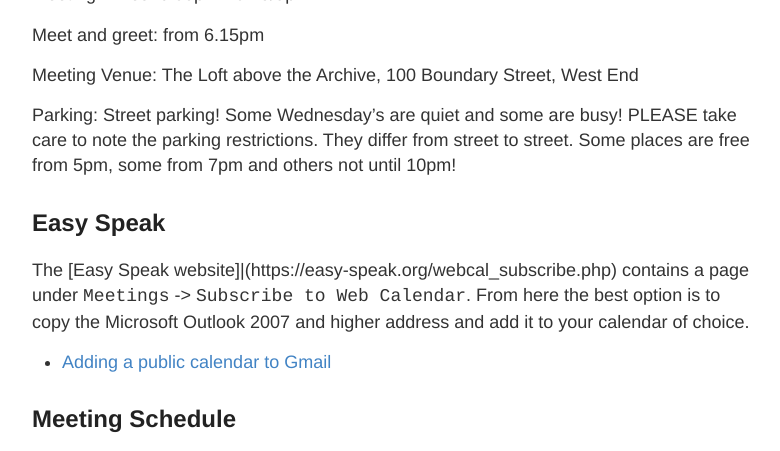
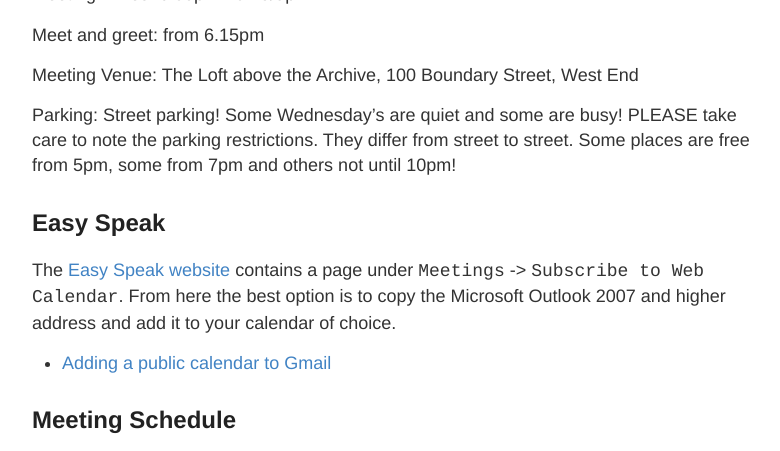
Before and after one commit to colbyprior/southbanktoastmasters, a Jekyll site: the page built from schedule.md, in a window 1280 px wide and 900 px high, scrolled down 333 px, cut to the strip 0-451 px from the top of the window. Shown: the whole strip, without its empty margins (248-1028 px from the left). Built offline with Jekyll 4.4.1, drawn with Linux system fonts in a browser that asks for light colours.

Commit message:
Update schedule.md

```diff
--- a/schedule.md
+++ b/schedule.md
@@ -17,7 +17,7 @@ Parking:  Street parking! Some Wednesday's are quiet and some are busy! PLEASE t
 
 
 ## Easy Speak
-The [Easy Speak website]|(https://easy-speak.org/webcal_subscribe.php) contains a page under `Meetings` -> `Subscribe to Web Calendar`. From here the best option is to copy the Microsoft Outlook 2007 and higher address and add it to your calendar of choice.
+The [Easy Speak website](https://easy-speak.org/webcal_subscribe.php) contains a page under `Meetings` -> `Subscribe to Web Calendar`. From here the best option is to copy the Microsoft Outlook 2007 and higher address and add it to your calendar of choice.
 * [Adding a public calendar to Gmail](https://support.google.com/calendar/answer/37100?hl=en&co=GENIE.Platform%3DDesktop)
 
 ## Meeting Schedule
```
